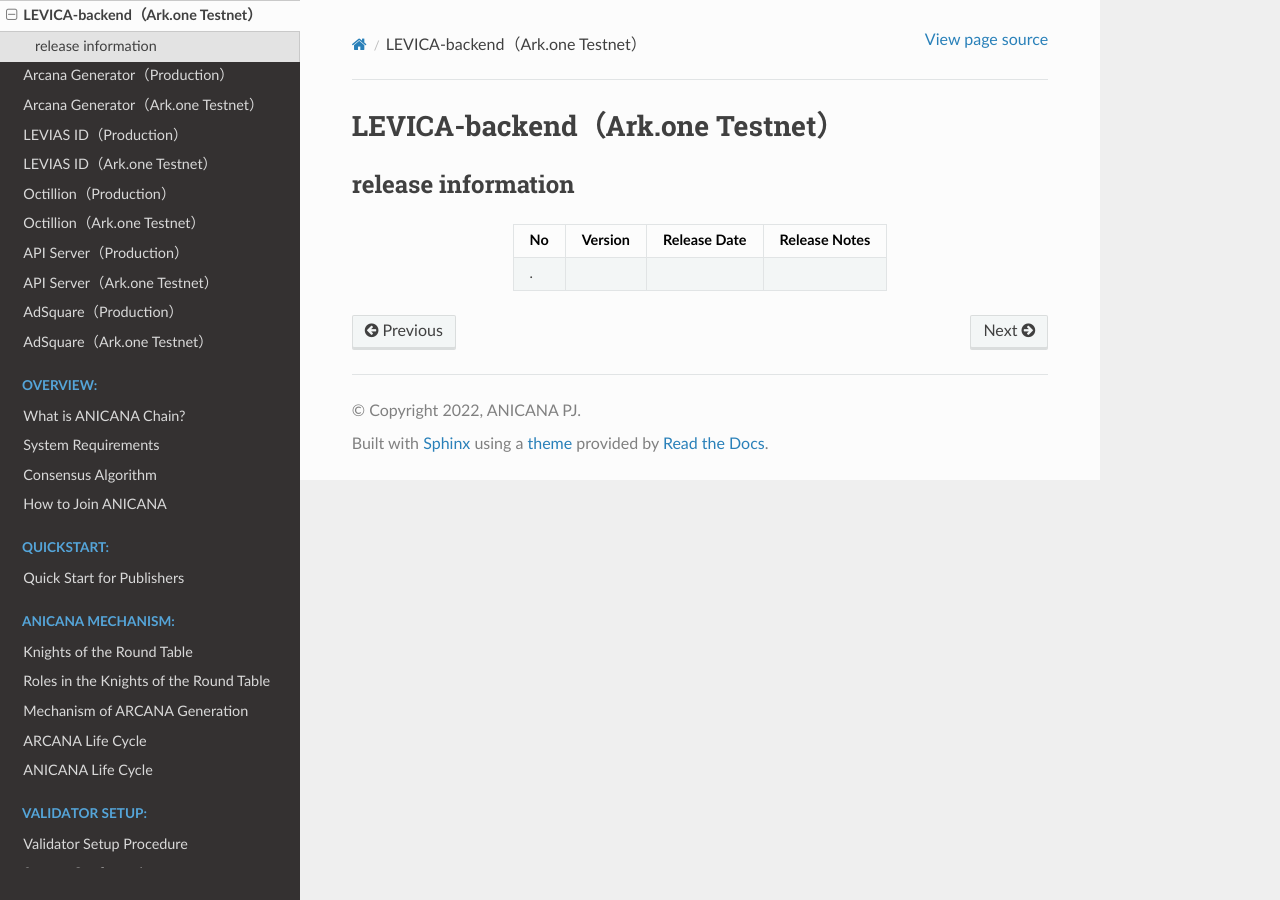
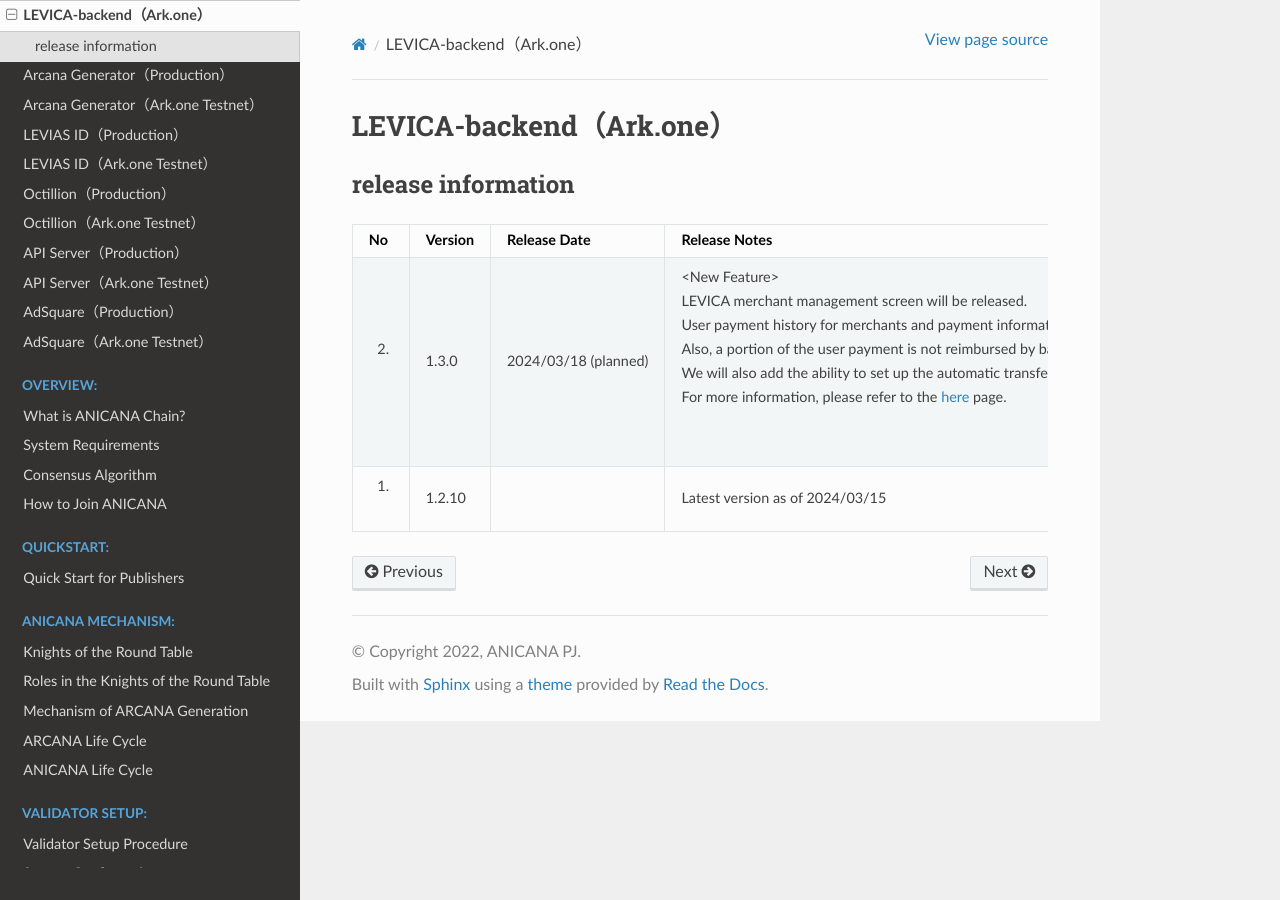
Before and after one commit to Orange-Code-Project/anicana-docs-en, a Sphinx documentation site: the page built from source/release/levica-backend-test.rst, in a window 1280 px wide. Built offline with Sphinx 7.4.7 and the Read the Docs theme 2.0.0, drawn with Linux system fonts in a browser that asks for light colours.

Commit message:
[update]
fix

```diff
--- a/source/change-history/change-history.rst
+++ b/source/change-history/change-history.rst
@@ -7,7 +7,7 @@
     :align: center
 
     "No", "Date of Update", "Version", "Update Details"
-    "18.", "2024/03/13", "1.4.2", "| LEVICA-app（Ark.one）
+    "18.", "2024/03/13", "1.4.2", "| LEVICA-backend（Ark.one）
     | ⇒Updated release schedule
     | 　"
     "17.", "2024/03/10", "1.4.1","| Release information for each platform function
--- a/source/release/levica-backend-test.rst
+++ b/source/release/levica-backend-test.rst
@@ -1,5 +1,5 @@
 ##################################################
-LEVICA-backend（Ark.one Testnet）
+LEVICA-backend（Ark.one）
 ##################################################
 
 release information
@@ -10,4 +10,11 @@
     :align: center
 
     "No", "Version", "Release Date", "Release Notes"
-    ".", "", "", ""
+    "2.", "1.3.0", "2024/03/18 (planned)", "| <New Feature>
+    | LEVICA merchant management screen will be released.
+    | User payment history for merchants and payment information from LEVICA to merchants can be viewed.
+    | Also, a portion of the user payment is not reimbursed by bank transfer,
+    | We will also add the ability to set up the automatic transfer of a portion of a user's payment to another LEVICA account for re-use.
+    | For more information, please refer to the :doc:`here </egg-management/LEVICA-MerchantManagement>` page.
+    | 　"
+    "1.", "1.2.10", "", "Latest version as of 2024/03/15"
```
Also changed, not shown: source/release/levica-app-test.rst (+0 -7 lines).
